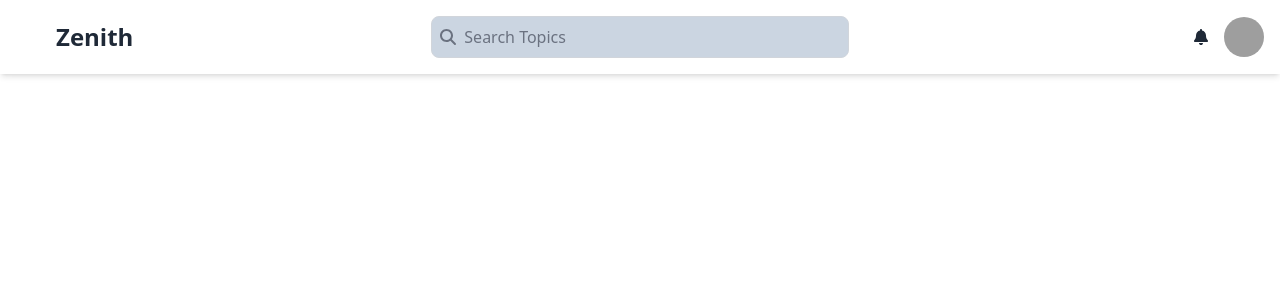
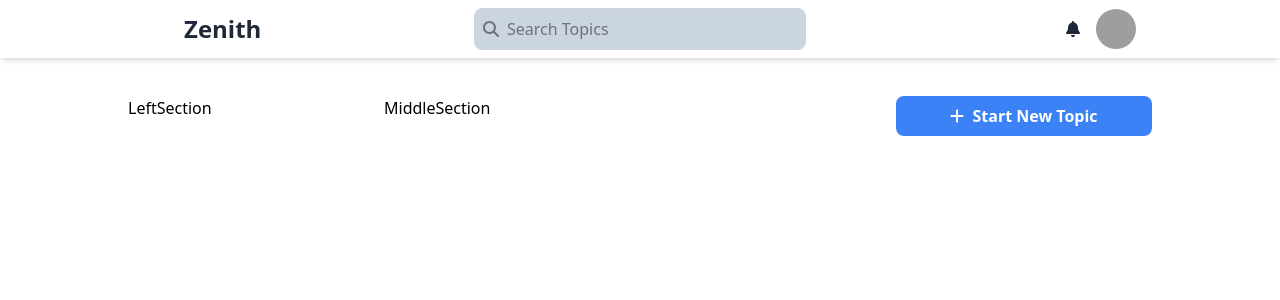
Before and after one commit to satya-supercluster/Zenith-Forum-Page, a React (Vite) app in the folder frontend/: page / in a window 1280 px wide. Shown: the top 300 px of the page. Built offline with nearby package versions, Linux system fonts and the light colour scheme; grey boxes are pictures that could not be loaded.

Commit message:
working on right section of homepage

```diff
--- a/frontend/src/App.jsx
+++ b/frontend/src/App.jsx
@@ -2,14 +2,14 @@
 import React from "react";
 import { BrowserRouter as Router, Routes, Route } from "react-router-dom";
 import Layout from "./components/Layout";
-
+import Home from "./components/Home";
 function App() {
   return (
     <Router>
       <Routes>
         <Route path="/" element={<Layout />}>
-          {/* <Route index element={<Home />} />
-          <Route path="about" element={<About />} />
+          <Route index element={<Home />} />
+          {/* <Route path="about" element={<About />} />
           <Route path="contact" element={<Contact />} /> */}
         </Route>
       </Routes>
--- /dev/null
+++ b/frontend/src/components/Home.jsx
@@ -0,0 +1,21 @@
+import React from 'react'
+import LeftSection from './LeftSection'
+import RightSection from './RightSection'
+import MiddleSection from './MiddleSection'
+const Home = () => {
+  return (
+    <div className=" lg:px-32 px-5 pt-8 flex w-full">
+      <div className="flex w-1/3">
+        <LeftSection></LeftSection>
+      </div>
+      <div className="flex w-2/3">
+      <MiddleSection></MiddleSection>
+      </div>
+      <div className="flex w-1/3">
+      <RightSection></RightSection>
+      </div>
+    </div>
+  );
+}
+
+export default Home
--- a/frontend/src/components/Layout.jsx
+++ b/frontend/src/components/Layout.jsx
@@ -6,7 +6,7 @@ const Layout = () => {
   return (
     <div>
       <Navbar />
-      <div>
+      <div className="mt-16">
         <Outlet />
       </div>
     </div>
--- /dev/null
+++ b/frontend/src/components/LeftSection.jsx
@@ -0,0 +1,9 @@
+import React from 'react'
+
+const LeftSection = () => {
+  return (
+    <div>LeftSection</div>
+  )
+}
+
+export default LeftSection
--- a/frontend/src/components/MessageBox.jsx
+++ b/frontend/src/components/MessageBox.jsx
@@ -0,0 +1,52 @@
+// src/components/MessageCard.js
+import React, { useState } from "react";
+import { FontAwesomeIcon } from "@fortawesome/react-fontawesome";
+import {
+  faThumbsUp,
+  faThumbsDown,
+  faComment,
+} from "@fortawesome/free-solid-svg-icons";
+
+const MessageCard = ({ sender, message }) => {
+  const [isCommentsOpen, setIsCommentsOpen] = useState(false);
+
+  const toggleComments = () => {
+    setIsCommentsOpen(!isCommentsOpen);
+  };
+
+  return (
+    <div className="max-w-md mx-auto bg-white shadow-md rounded-lg overflow-hidden my-4">
+      <div className="px-6 py-4">
+        <div className="font-bold text-xl mb-2">{sender}</div>
+        <p className="text-gray-700 text-base">{message}</p>
+      </div>
+      <div className="px-6 py-4 flex justify-between items-center">
+        <div className="flex space-x-4">
+          <FontAwesomeIcon
+            icon={faThumbsUp}
+            className="text-gray-600 cursor-pointer"
+          />
+          <FontAwesomeIcon
+            icon={faThumbsDown}
+            className="text-gray-600 cursor-pointer"
+          />
+          <FontAwesomeIcon
+            icon={faComment}
+            className="text-gray-600 cursor-pointer"
+            onClick={toggleComments}
+          />
+        </div>
+      </div>
+      {isCommentsOpen && (
+        <div className="px-6 py-4 bg-gray-100">
+          <div className="text-gray-700 text-sm">
+            {/* Comments would be dynamically loaded here */}
+            This is where the comment thread will be displayed.
+          </div>
+        </div>
+      )}
+    </div>
+  );
+};
+
+export default MessageCard;
--- /dev/null
+++ b/frontend/src/components/MiddleSection.jsx
@@ -0,0 +1,9 @@
+import React from 'react'
+
+const MiddleSection = () => {
+  return (
+    <div>MiddleSection</div>
+  )
+}
+
+export default MiddleSection
--- a/frontend/src/components/Navbar.jsx
+++ b/frontend/src/components/Navbar.jsx
@@ -6,7 +6,7 @@ import { faSearch, faBell } from "@fortawesome/free-solid-svg-icons";
 
 const Navbar = () => {
   return (
-    <nav className="fixed top-0 w-full bg-white text-gray-800 shadow-md flex items-center p-4 z-50">
+    <nav className="fixed top-0 w-full bg-white lg:px-36 text-gray-800 shadow-md flex items-center p-2 z-50">
       <div className="flex-1">
         <Link to="/" className="text-2xl sm:px-10 font-bold text-gray-800">
           Zenith
--- /dev/null
+++ b/frontend/src/components/RightSection.jsx
@@ -0,0 +1,16 @@
+import React from 'react'
+import { FontAwesomeIcon } from "@fortawesome/react-fontawesome";
+import { faPlus } from "@fortawesome/free-solid-svg-icons";
+const RightSection = () => {
+  return (
+    <div className="flex flex-col w-full justify-center items-center">
+      <button className="flex items-center text-center justify-center w-full bg-blue-500 text-white font-bold py-2 lg:px-4 px-2 rounded-lg hover:bg-blue-700 transition duration-300 max-lg:text-sm">
+        <FontAwesomeIcon icon={faPlus} className="mr-2" />
+        Start New Topic
+      </button>
+      <div></div>
+    </div>
+  );
+}
+
+export default RightSection
--- a/frontend/tailwind.config.js
+++ b/frontend/tailwind.config.js
@@ -2,7 +2,11 @@
 export default {
   content: ["./index.html", "./src/**/*.{js,ts,jsx,tsx}"],
   theme: {
-    extend: {},
+    extend: {
+      flexGrow: {
+        2: "2",
+      },
+    },
   },
   plugins: [],
 };
```
